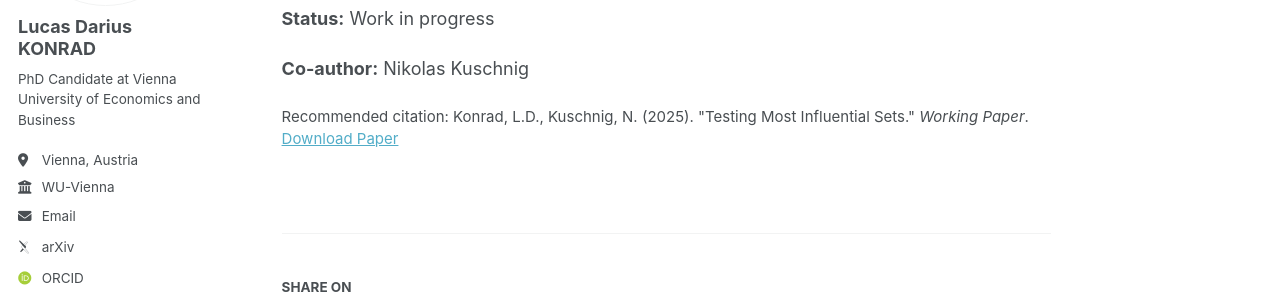
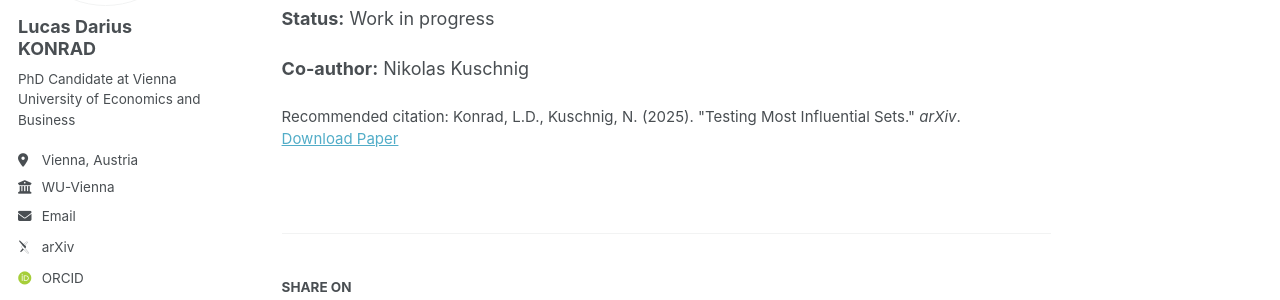
Before and after one commit to konradld/konradld.github.io, a Jekyll site: the page built from _publications/publication-testing-most-influential-sets.md, in a window 1280 px wide and 1103 px high. Shown: the part 268-568 px from the top of the window. Built offline with Jekyll 4.4.1, drawn with Linux system fonts in a browser that asks for light colours; some web fonts are replaced; a script that is not in the unit is left out.

Commit message:
Update publication-testing-most-influential-sets.md

```diff
--- a/_publications/publication-testing-most-influential-sets.md
+++ b/_publications/publication-testing-most-influential-sets.md
@@ -6,7 +6,7 @@
 excerpt: 'This paper extends influential set detection methodology to identify the most impactful observations in econometric analysis.'
 venue: 'arXiv (pre-print)'
 paperurl: 'http://arxiv.org/abs/2510.20372'
-citation: 'Konrad, L.D., Kuschnig, N. (2025). &quot;Testing Most Influential Sets.&quot; <i>Working Paper</i>.'
+citation: 'Konrad, L.D., Kuschnig, N. (2025). &quot;Testing Most Influential Sets.&quot; <i>arXiv</i>.'
 ---
 
 This paper advances the theory of influence diagnostics by establishing a rigorous methodology to test the presence of eccesively influential sets in linear models.
```
